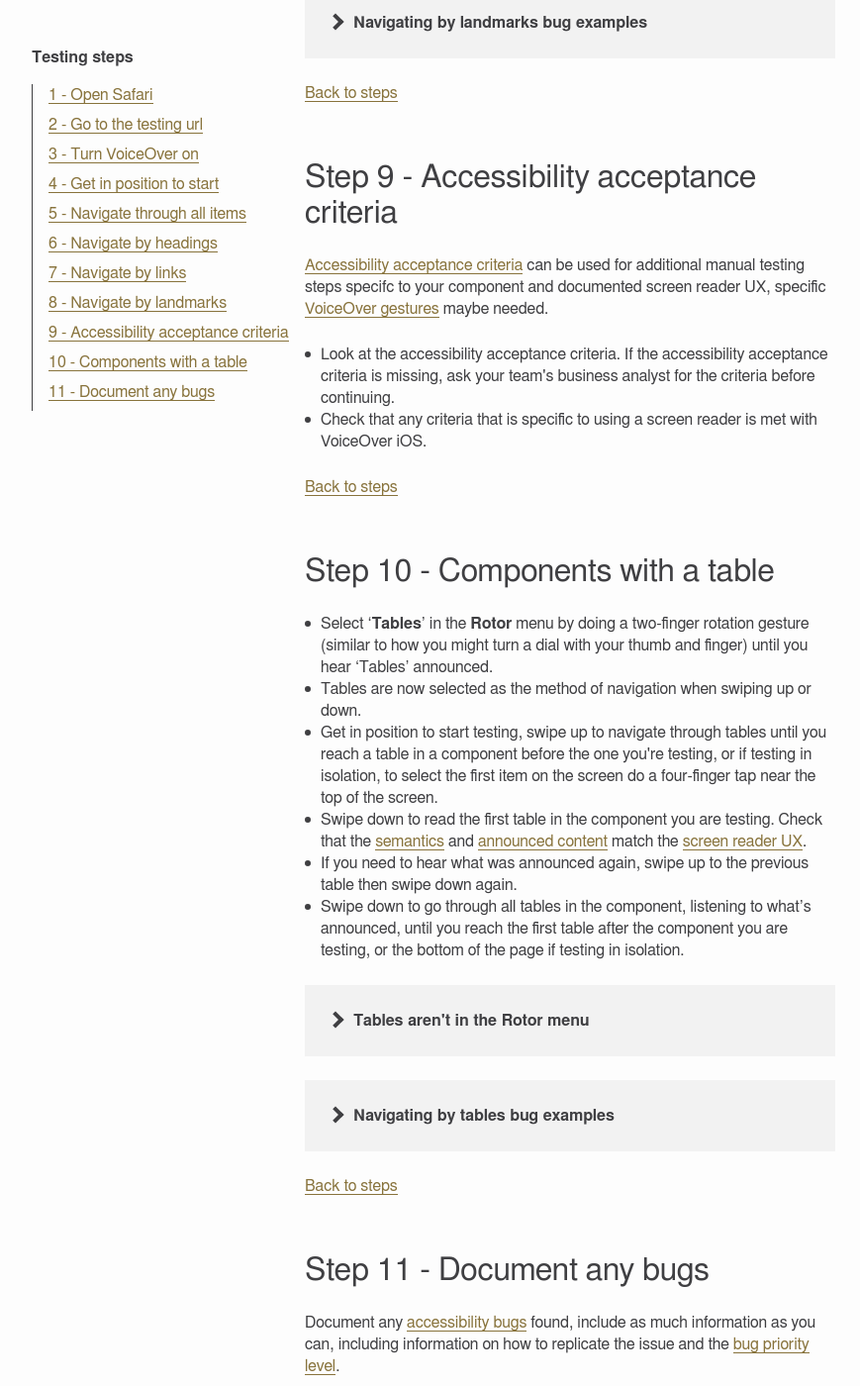
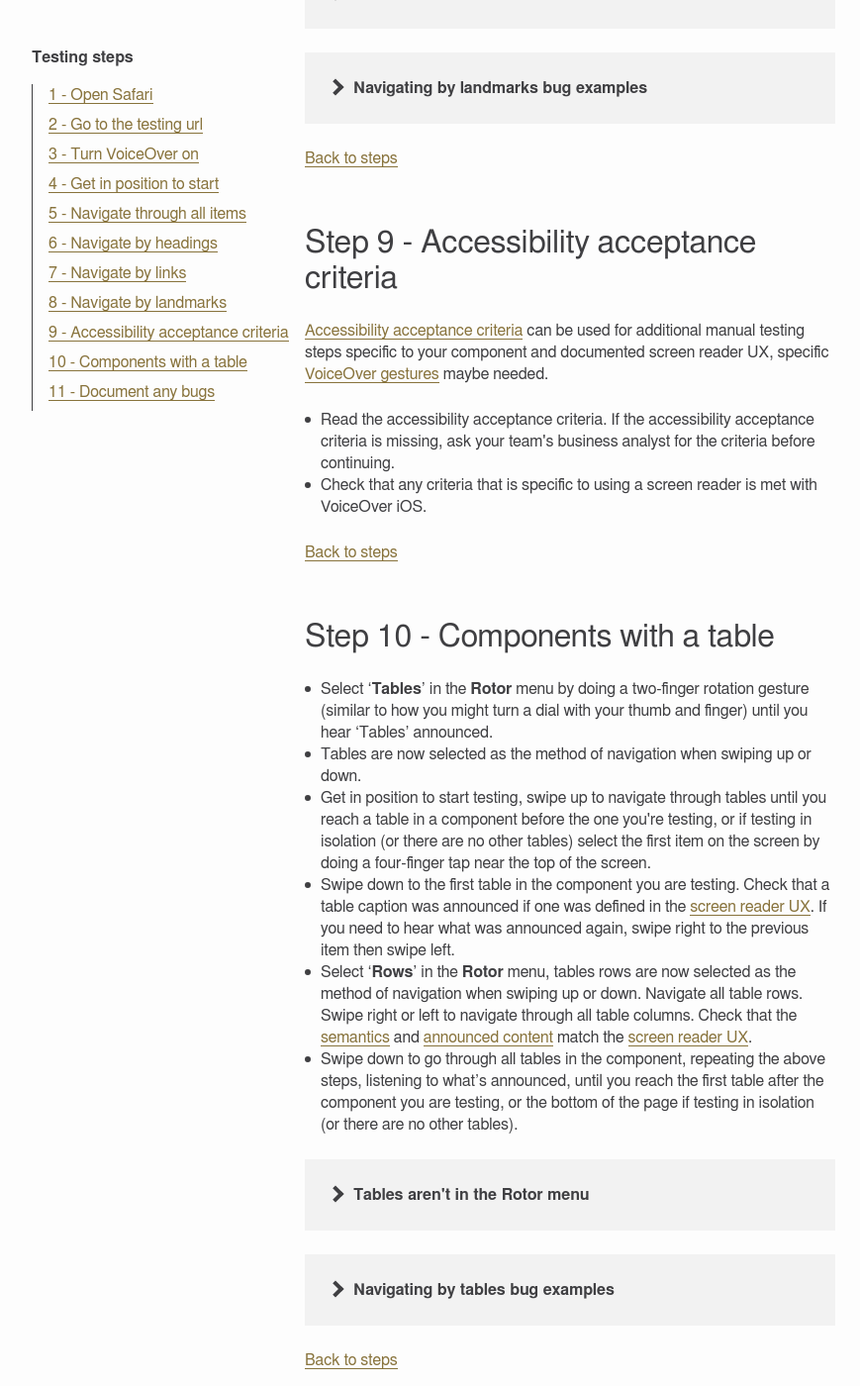
Before and after one commit to bbc/accessibility-news-and-you, a Jekyll site: the page assistive-technology/testing-steps/voiceover-ios.html, which Jekyll copies as it is, in a window 1280 px wide and 1400 px high, scrolled down 5691 px. Shown: the whole window at 99% size, without its empty margins (64-933 px from the left). Built offline with Jekyll 4.4.1, drawn with Linux system fonts in a browser that asks for light colours; some of the changed text lies outside the part shown.

Commit message:
copy updates

```diff
--- a/assistive-technology/testing-steps/voiceover-ios.html
+++ b/assistive-technology/testing-steps/voiceover-ios.html
@@ -72,9 +72,9 @@
 
             <p>We’ll take you step by step through how to test a component or feature. Following the same steps every time, ensures that everyone is testing using the same methods and using the most common techniques.</p>
 
-            <p>There are many <a href="https://support.apple.com/en-gb/guide/iphone/iph3e2e2281/ios">VoiceOver gestures</a> that you can use, though only a few are needed to perform the testing steps, all of which are explained below. The steps will <b>enable anyone, in any role, to use VoiceOver for the first time</b>. To become more familiar and proficient using AT, resist the temptation to cheat, always try to navigate like a user would.</p>
+            <p>There are many <a href="https://support.apple.com/en-gb/guide/iphone/iph3e2e2281/ios">VoiceOver gestures</a> that you can use, though only a few are needed to perform the testing steps, all of which are explained below. The testing steps <b>enable anyone, in any role, to use VoiceOver for the first time</b>. To become more familiar and proficient using assistive technology, resist the temptation to cheat, always try to navigate like a user would.</p>
 
-            <p>As you go, make a note of any <a href="https://bbc.github.io/accessibility-news-and-you/guides/accessibility-bugs.html">bugs</a> you find.</p>
+            <p>As you go, <b>make notes</b> of any <a href="https://bbc.github.io/accessibility-news-and-you/guides/accessibility-bugs.html">bugs</a> you find.</p>
         </div>
 
         <nav class="page-contents column-nav" role="navigation" aria-label="Testing steps">
@@ -127,7 +127,7 @@
             <p>Get in position to start testing by navigating as follows, depending on the context on which you are testing your component, either within a page or in isolation. This will ensure that when you start testing you don’t miss out any elements within the component that you can’t see, such as:</p>
 
             <ul class="body-copy-list no-space" role="list">
-                <li role="listitem">Semantics for any landmark or sectioning elements</li>
+                <li role="listitem"><a href="https://bbc.github.io/accessibility-news-and-you/guides/screen-reader-ux.html#step-5-define-native-semantic-roles">Semantics</a> for any <a href="https://bbc.github.io/accessibility-news-and-you/guides/screen-reader-ux.html#step-9-define-any-landmarks">landmark</a> or <a href="https://bbc.github.io/accessibility-news-and-you/guides/screen-reader-ux.html#which-html-elements-are-the-most-appropriate">sectioning elements</a></li>
 
                 <li role="listitem">Visually hidden off screen elements</li>
             </ul>
@@ -138,7 +138,7 @@
                 <p>Navigate to the <b>last element in the component before</b> the one you're going to test.</p>
 
                 <ul class="body-copy-list" role="list">
-                    <li role="listitem">Swipe right selects the next item, swipe right anywhere on the screen, until you reach the last element in the component before the component you're going to test. Ensure it’s a quick swipe, taking no more than a split second, otherwise what you have physically touched on the screen could be navigated to and read out instead.</li>
+                    <li role="listitem">Swipe right selects the next item, swipe right anywhere on the screen. Ensure it’s a quick swipe, taking no more than a split second, otherwise what you have physically touched on the screen could be navigated to and read out instead. Swipe right until you reach the last element in the component before the component you're going to test.</li>
 
                     <li role="listitem">You may find it quicker, if the component you are testing <b>starts with a heading</b>, to navigate to that <a href="#step-6-navigate-by-headings">heading via the ‘Rotor’ menu</a>, then swipe left to select the previous item, until you hear the last element in the component before the one you're going to test being announced.</li>
                 </ul>
@@ -152,7 +152,7 @@
                 <ul class="body-copy-list no-space" role="list">
                     <li role="listitem">To select the first item on the screen do a four-finger tap near the top of the screen</li>
 
-                    <li role="listitem">Swipe right selects the next item, swipe right though the address bar to the web page</li>
+                    <li role="listitem">Swipe right selects the next item, swipe right through the address bar to the web page</li>
                 </ul>
             </details>
 
@@ -174,7 +174,7 @@
                 <li role="listitem">Swipe right through all items in the component, listening to what’s announced, until you reach the first item in the component after the component you are testing, or the bottom of the page if testing in isolation.</li>
             </ul>
 
-            <p>Navigating to the first item in the component after the one you're testing, will ensure that you don’t miss out any elements that you can’t see, such as a visually hidden off screen element.</p>
+            <p>Navigating to the first item in the component after the one you're testing, will ensure that you don’t miss out any elements that you can’t see at the end, such as a visually hidden off screen element.</p>
 
             <details class="details">
                 <summary>Navigating through all items bug examples</summary>
@@ -201,13 +201,13 @@
 
                 <li role="listitem">Headings are now selected as the method of navigation when swiping up or down.</li>
 
-                <li role="listitem">Get in position to start testing, swipe up to navigate through headings until you reach the last heading in the component before the one you're testing, or if testing in isolation, to select the first item on the screen do a four-finger tap near the top of the screen.</li>
+                <li role="listitem">Get in position to start testing, swipe up to navigate through headings until you reach the last heading in the component before the one you're testing, or if testing in isolation (or there are no other headings) select the first item on the screen by doing a four-finger tap near the top of the screen.</li>
 
                 <li role="listitem">Swipe down to read the first heading in the component you are testing. Check that the <a href="https://bbc.github.io/accessibility-news-and-you/guides/screen-reader-ux.html#step-5-define-native-semantic-roles">semantics</a> and <a href="https://bbc.github.io/accessibility-news-and-you/guides/screen-reader-ux.html#step-6-define-the-announced-content">announced content</a> match the <a href="https://bbc.github.io/accessibility-news-and-you/guides/screen-reader-ux.html">screen reader UX</a>.</li>
 
                 <li role="listitem">If you need to hear what was announced again, swipe up to the previous heading then swipe down again.</li>
 
-                <li role="listitem">Swipe down to go through all headings in the component, listening to what’s announced, until you reach the first heading in the component after the component you are testing, or the bottom of the page if testing in isolation.</li>
+                <li role="listitem">Swipe down to go through all headings in the component, listening to what’s announced, until you reach the first heading in the component after the component you are testing, or the bottom of the page if testing in isolation (or there are no other headings).</li>
             </ul>
 
             <details class="details">
@@ -235,13 +235,13 @@
 
                 <li role="listitem">Links are now selected as the method of navigation when swiping up or down.</li>
 
-                <li role="listitem">Get in position to start testing, swipe up to navigate through links until you reach the last link in the component before the one you're testing, or if testing in isolation, to select the first item on the screen do a four-finger tap near the top of the screen.</li>
+                <li role="listitem">Get in position to start testing, swipe up to navigate through links until you reach the last link in the component before the one you're testing, or if testing in isolation (or there are no other links) select the first item on the screen by doing a four-finger tap near the top of the screen.</li>
 
                 <li role="listitem">Swipe down to read the first link in the component you are testing. Check that the <a href="https://bbc.github.io/accessibility-news-and-you/guides/screen-reader-ux.html#step-5-define-native-semantic-roles">semantics</a> and <a href="https://bbc.github.io/accessibility-news-and-you/guides/screen-reader-ux.html#step-6-define-the-announced-content">announced content</a> match the <a href="https://bbc.github.io/accessibility-news-and-you/guides/screen-reader-ux.html">screen reader UX</a>.</li>
 
                 <li role="listitem">If you need to hear what was announced again, swipe up to the previous link then swipe down again.</li>
 
-                <li role="listitem">Swipe down to go through all links in the component, listening to what’s announced, until you reach the first link in the component after the component you are testing, or the bottom of the page if testing in isolation.</li>
+                <li role="listitem">Swipe down to go through all links in the component, listening to what’s announced, until you reach the first link in the component after the component you are testing, or the bottom of the page if testing in isolation (or there are no other links).</li>
             </ul>
 
             <p>To activate a link, once it has focus, double tap anywhere on the screen.</p>
@@ -271,13 +271,13 @@
 
                 <li role="listitem"><a href="https://bbc.github.io/accessibility-news-and-you/guides/screen-reader-ux.html#step-9-define-any-landmarks">Landmarks</a> are now selected as the method of navigation when swiping up or down.</li>
 
-                <li role="listitem">Get in position to start testing, swipe up to navigate through landmarks until you reach a landmark in a component before the one you're testing, or if testing in isolation, to select the first item on the screen do a four-finger tap near the top of the screen.</li>
+                <li role="listitem">Get in position to start testing, swipe up to navigate through landmarks until you reach a landmark in a component before the one you're testing, or if testing in isolation (or there are no other landmarks) select the first item on the screen by doing a four-finger tap near the top of the screen.</li>
 
                 <li role="listitem">Swipe down to read the first landmark in the component you are testing. Check that the <a href="https://bbc.github.io/accessibility-news-and-you/guides/screen-reader-ux.html#step-5-define-native-semantic-roles">semantics</a> and <a href="https://bbc.github.io/accessibility-news-and-you/guides/screen-reader-ux.html#step-6-define-the-announced-content">announced content</a> match the <a href="https://bbc.github.io/accessibility-news-and-you/guides/screen-reader-ux.html">screen reader UX</a>.</li>
 
                 <li role="listitem">If you need to hear what was announced again, swipe up to the previous landmark then swipe down again.</li>
 
-                <li role="listitem">Swipe down to go through all landmarks in the component, listening to what’s announced, until you reach the first landmark after the component you are testing, or the bottom of the page if testing in isolation.</li>
+                <li role="listitem">Swipe down to go through all landmarks in the component, listening to what’s announced, until you reach the first landmark after the component you are testing, or the bottom of the page if testing in isolation (or there are no other landmarks).</li>
             </ul>
 
             <details class="details">
@@ -318,10 +318,10 @@
 
             <h3 id="step-9-accessibility-acceptance-criteria" class="h3" tabindex="-1">Step 9 - Accessibility acceptance criteria</h3>
 
-            <p><a href="https://bbc.github.io/accessibility-news-and-you/guides/accessibility-acceptance-criteria.html">Accessibility acceptance criteria</a> can be used for additional manual testing steps specifc to your component and documented screen reader UX, specific <a href="https://support.apple.com/en-gb/guide/iphone/iph3e2e2281/ios">VoiceOver gestures</a> maybe needed.</p>
+            <p><a href="https://bbc.github.io/accessibility-news-and-you/guides/accessibility-acceptance-criteria.html">Accessibility acceptance criteria</a> can be used for additional manual testing steps specific to your component and documented screen reader UX, specific <a href="https://support.apple.com/en-gb/guide/iphone/iph3e2e2281/ios">VoiceOver gestures</a> maybe needed.</p>
 
             <ul class="body-copy-list no-space" role="list">
-                <li role="listitem">Look at the accessibility acceptance criteria. If the accessibility acceptance criteria is missing, ask your team's business analyst for the criteria before continuing.</li>
+                <li role="listitem">Read the accessibility acceptance criteria. If the accessibility acceptance criteria is missing, ask your team's business analyst for the criteria before continuing.</li>
 
                 <li role="listitem">Check that any criteria that is specific to using a screen reader is met with VoiceOver iOS.</li>
             </ul>
@@ -337,13 +337,13 @@
 
                 <li role="listitem">Tables are now selected as the method of navigation when swiping up or down.</li>
 
-                <li role="listitem">Get in position to start testing, swipe up to navigate through tables until you reach a table in a component before the one you're testing, or if testing in isolation, to select the first item on the screen do a four-finger tap near the top of the screen.</li>
+                <li role="listitem">Get in position to start testing, swipe up to navigate through tables until you reach a table in a component before the one you're testing, or if testing in isolation (or there are no other tables) select the first item on the screen by doing a four-finger tap near the top of the screen.</li>
 
-                <li role="listitem">Swipe down to read the first table in the component you are testing. Check that the <a href="https://bbc.github.io/accessibility-news-and-you/guides/screen-reader-ux.html#step-5-define-native-semantic-roles">semantics</a> and <a href="https://bbc.github.io/accessibility-news-and-you/guides/screen-reader-ux.html#step-6-define-the-announced-content">announced content</a> match the <a href="https://bbc.github.io/accessibility-news-and-you/guides/screen-reader-ux.html">screen reader UX</a>.</li>
+                <li role="listitem">Swipe down to the first table in the component you are testing. Check that a table caption was announced if one was defined in the <a href="https://bbc.github.io/accessibility-news-and-you/guides/screen-reader-ux.html">screen reader UX</a>. If you need to hear what was announced again, swipe right to the previous item then swipe left.</li>
 
-                <li role="listitem">If you need to hear what was announced again, swipe up to the previous table then swipe down again.</li>
+                <li role="listitem">Select ‘<b>Rows</b>’ in the <b>Rotor</b> menu, tables rows are now selected as the method of navigation when swiping up or down. Navigate all table rows. Swipe right or left to navigate through all table columns. Check that the <a href="https://bbc.github.io/accessibility-news-and-you/guides/screen-reader-ux.html#step-5-define-native-semantic-roles">semantics</a> and <a href="https://bbc.github.io/accessibility-news-and-you/guides/screen-reader-ux.html#step-6-define-the-announced-content">announced content</a> match the <a href="https://bbc.github.io/accessibility-news-and-you/guides/screen-reader-ux.html">screen reader UX</a>.</li>
 
-                <li role="listitem">Swipe down to go through all tables in the component, listening to what’s announced, until you reach the first table after the component you are testing, or the bottom of the page if testing in isolation.</li>
+                <li role="listitem">Swipe down to go through all tables in the component, repeating the above steps, listening to what’s announced, until you reach the first table after the component you are testing, or the bottom of the page if testing in isolation (or there are no other tables).</li>
             </ul>
 
             <details class="details">
@@ -354,7 +354,7 @@
 
                     <li role="listitem">Go to the ‘Accessibility’ menu in ‘Settings’</li>
 
-                    <li role="listitem">Within the 'VoiceOver' menu to go 'Rotor'</li>
+                    <li role="listitem">Within the 'VoiceOver' menu go to 'Rotor'</li>
 
                     <li role="listitem">Check 'Tables'</li>
 
```
Also changed, not shown: other parts of assistive-technology/testing-steps/voiceover-ios.html (+4 -4 lines).
